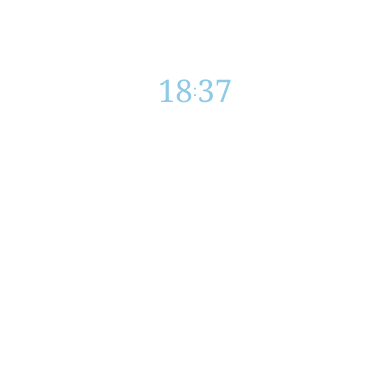
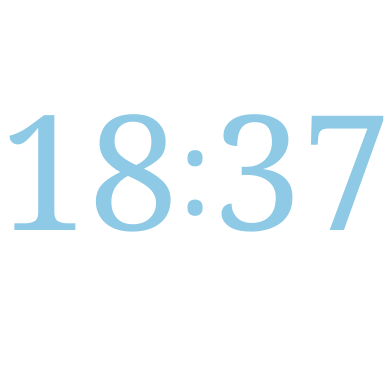
Before and after one commit to kocariz/notion-widgets, a plain HTML site: page digital-clock/index.html in a window 390 px wide. Shown: the top 376 px of the page. Drawn offline with Linux system fonts and the light colour scheme.

Commit message:
[UPDATE] Updated styles .css

```diff
--- a/digital-clock/style.css
+++ b/digital-clock/style.css
@@ -6,7 +6,7 @@
 }
 
 [clock-data-theme="dark"] {
-    --main-bg-color: #2F3438;
+    --main-bg-color: #000;
     --main-text-color: #8ecae6;
     --main-sec-color: #fff;
     --main-border-color: #fff;
@@ -24,7 +24,6 @@ body {
     flex-direction: column;
     justify-content: space-between;
     align-items: center;
-    font-size: 16px;
     background-color: var(--main-bg-color);
     overflow: hidden;
 }
@@ -43,10 +42,10 @@ body {
 
 .hour,
 .min {
-    font-size: 8vw;
+    font-size: 10rem;
 }
 .divider {
-    font-size: 4vw;
+    font-size: 7.5rem;
 }
 
 #logo {
@@ -64,18 +63,8 @@ body {
     transform: scale(1.1);
 }
 
-@media screen and (max-width:750px) {
+@media screen and (min-width:750px) {
     #logo {
         display: none;
     }
 }
-
-@media screen and (max-width: 480px) {
-    body {
-        font-size: 20px;
-    }
-    .clock {
-        min-height: 5em;
-        min-width: 5em;
-    }
-}
```
